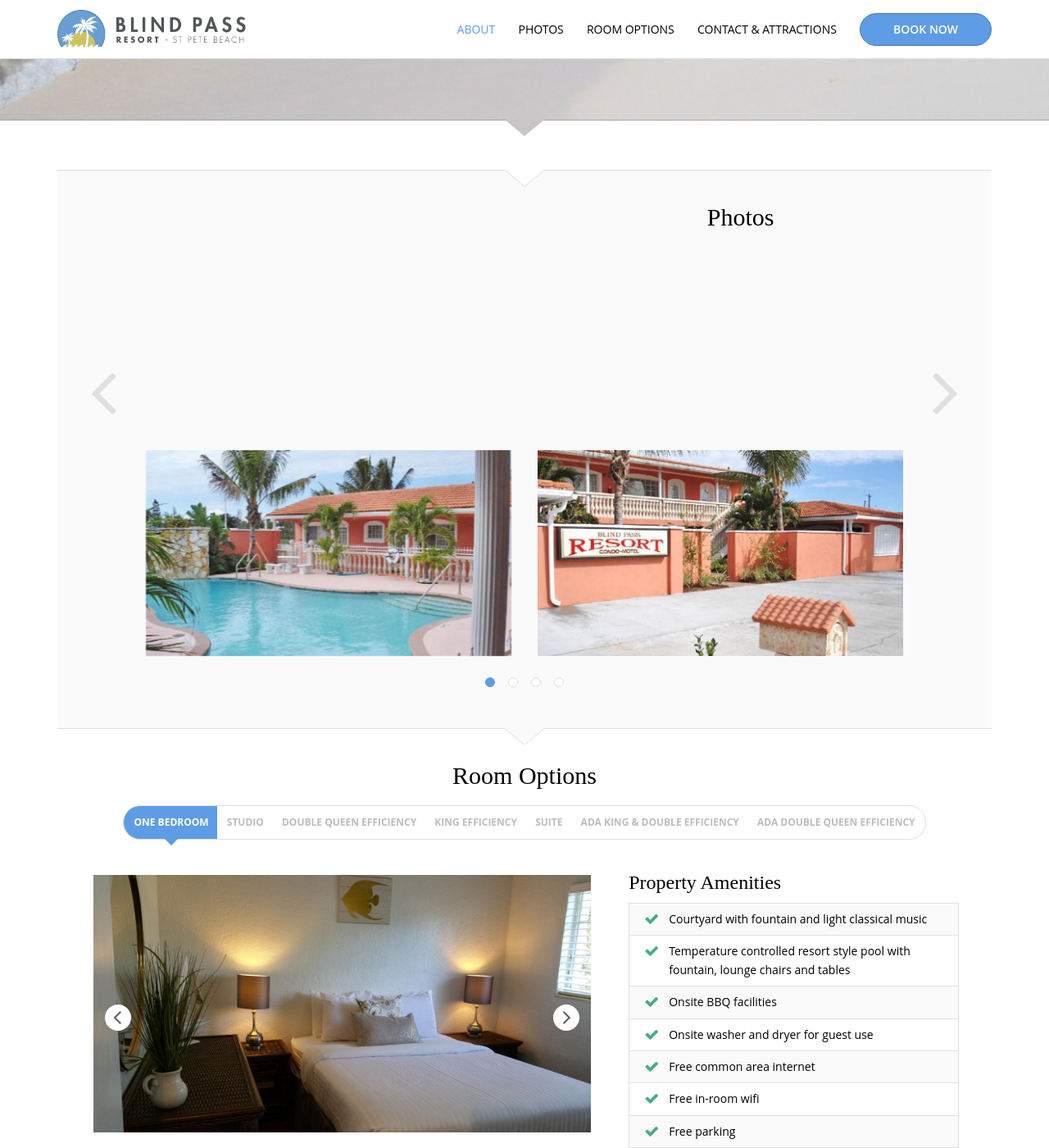
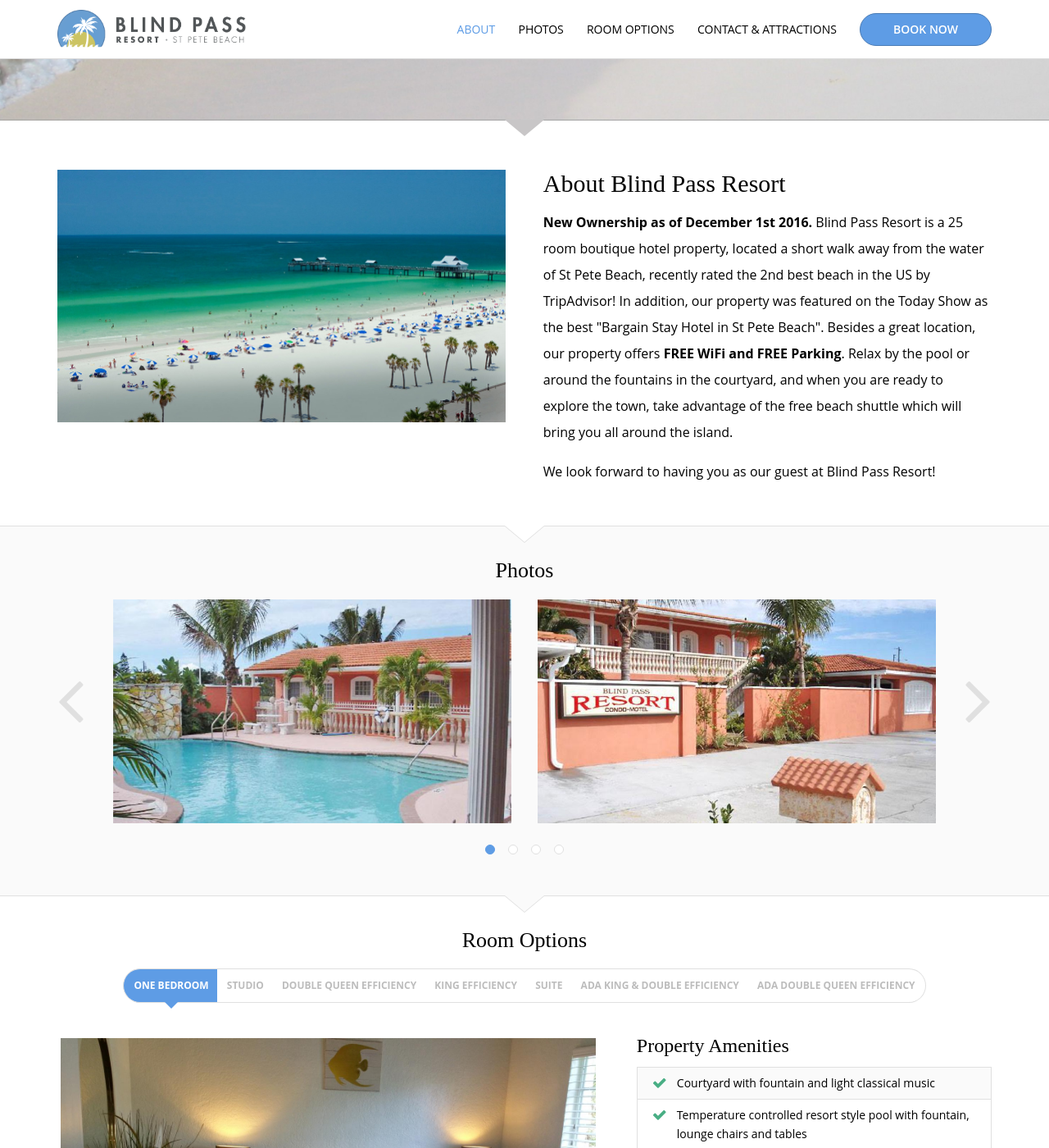
Before and after one commit to mdyorke/blind-pass-resort, a Jekyll site: the page built from index.html, in a window 1280 px wide and 1400 px high, scrolled down 341 px. Shown: the whole window at 82% size. Built offline with Jekyll 4.4.1, drawn with Linux system fonts in a browser that asks for light colours; some of the changed text lies outside the part shown.

Commit message:
Update about.html

```diff
--- a/_includes/about.html
+++ b/_includes/about.html
@@ -1,6 +1,6 @@
 <div id="about">
   <div class="left">
-    <img src="/assets/images/st-pete-beach.jpg"
+    <img src="/assets/images/st-pete-beach.jpg" />
   </div>
   <div class="right">
     <h2>About Blind Pass Resort</h2>
```
